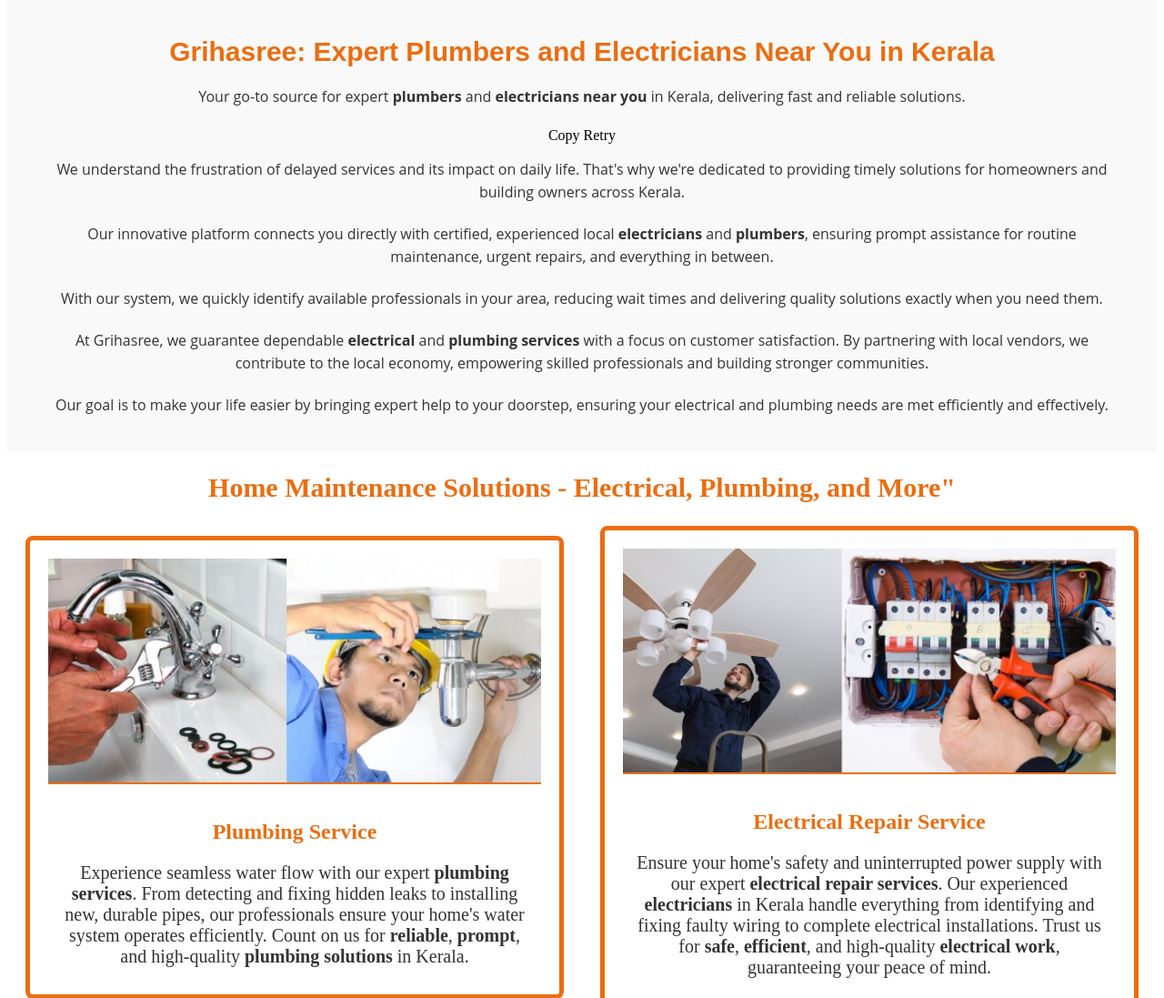
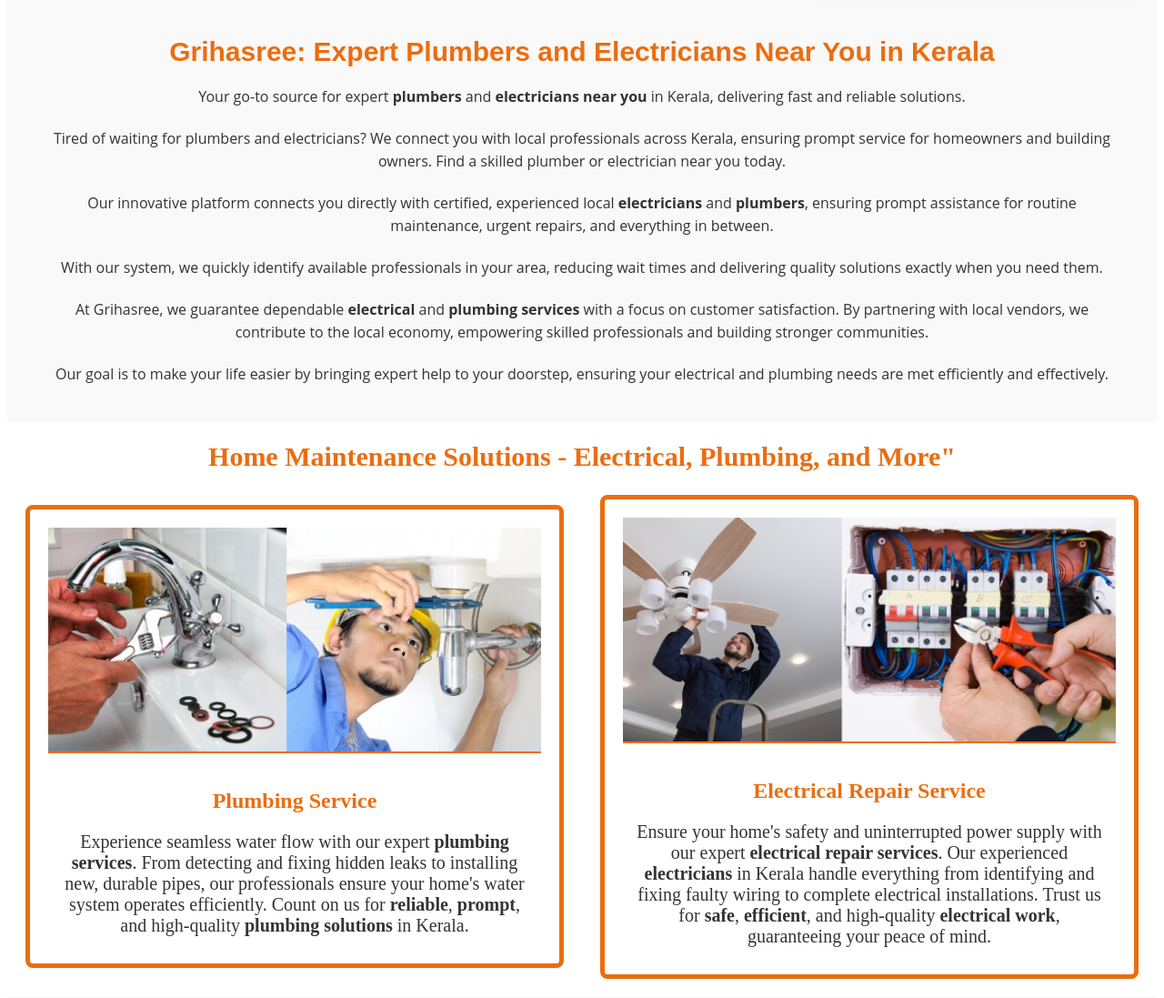
Before and after one commit to dilrajkadavithara/Grihasree2, a Django app: page / in a window 1280 px wide. Shown: the part 612-1709 px from the top of the page at 91% size. Run offline with Django 5.2, Linux system fonts and the light colour scheme; data that the repository does not hold is empty.

Commit message:
about us first paragraph1

```diff
--- a/gsapp/templates/gsapp/home.html
+++ b/gsapp/templates/gsapp/home.html
@@ -94,9 +94,7 @@
         <div class="container">
           <h1 class="section-title">Grihasree: Expert Plumbers and Electricians Near You in Kerala</h1>
           <p class="section-description">Your go-to source for expert <strong>plumbers</strong> and <strong>electricians near you</strong> in Kerala, delivering fast and reliable solutions.</p>
-Copy
-Retry
-          <p class="section-description">We understand the frustration of delayed services and its impact on daily life. That's why we're dedicated to providing timely solutions for homeowners and building owners across Kerala.</p>
+          <p class="section-description">Tired of waiting for plumbers and electricians? We connect you with local professionals across Kerala, ensuring prompt service for homeowners and building owners. Find a skilled plumber or electrician near you today.</p>
           <p class="section-description">Our innovative platform connects you directly with certified, experienced local <strong>electricians</strong> and <strong>plumbers</strong>, ensuring prompt assistance for routine maintenance, urgent repairs, and everything in between.</p>
           <p class="section-description">With our system, we quickly identify available professionals in your area, reducing wait times and delivering quality solutions exactly when you need them.</p>
           <p class="section-description">At Grihasree, we guarantee dependable <strong>electrical</strong> and <strong>plumbing services</strong> with a focus on customer satisfaction. By partnering with local vendors, we contribute to the local economy, empowering skilled professionals and building stronger communities.</p>
```
